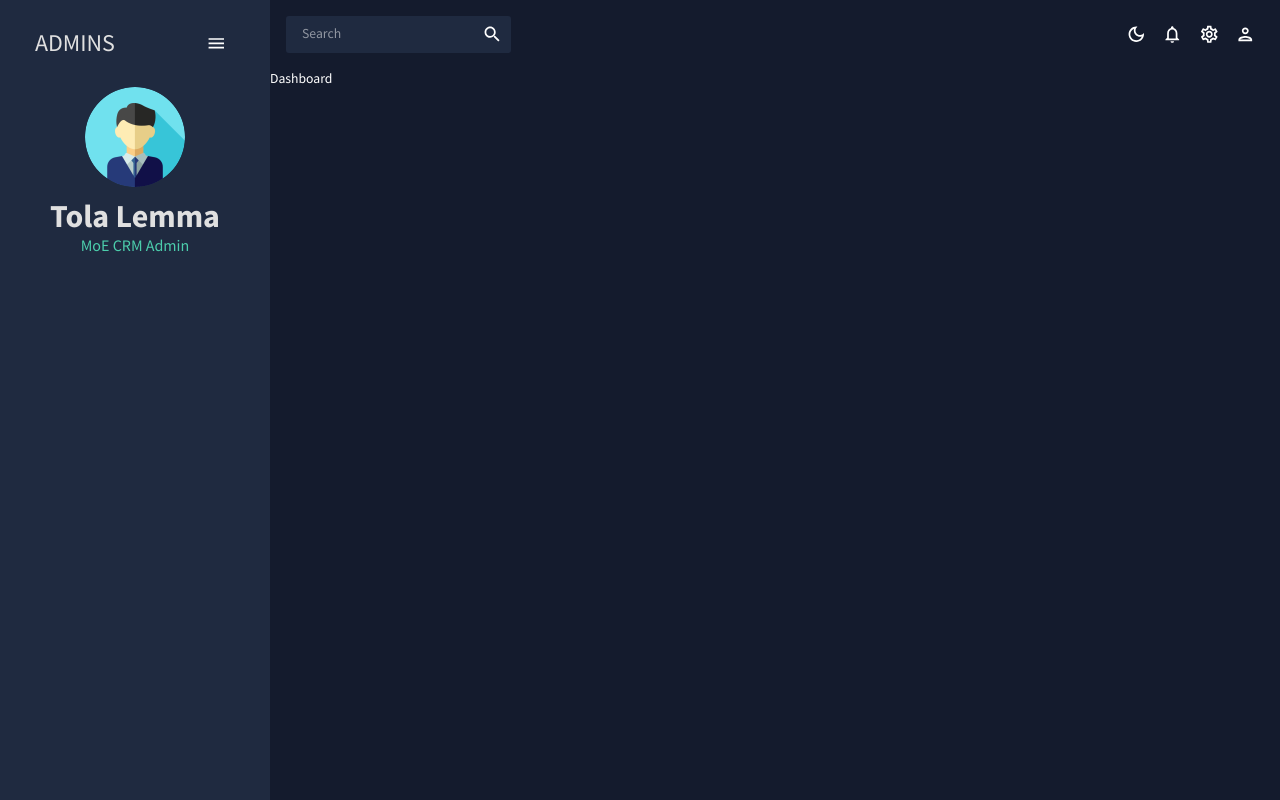
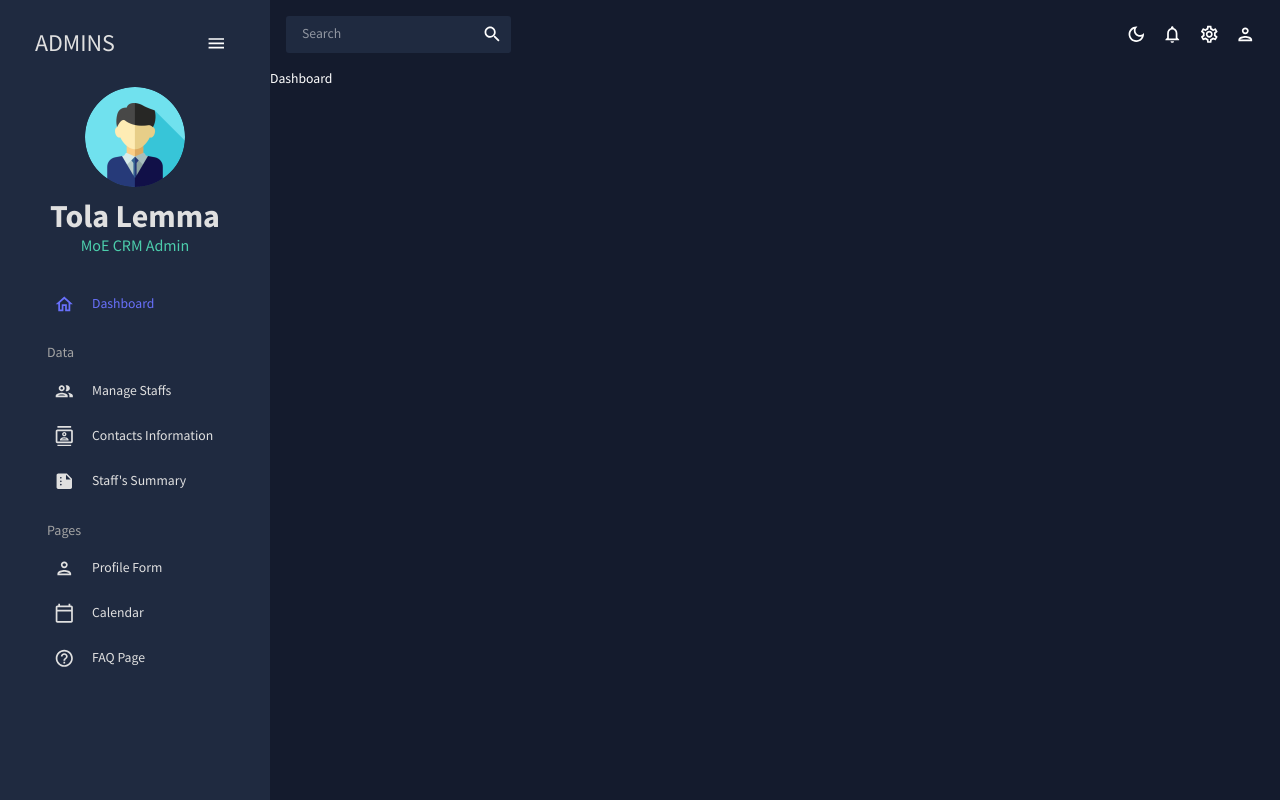
Before and after one commit to Tola-lemma/Customer-Relation-Management-For-Ministry-of-Education, a React (Create React App) app in the folder client/: page /admin in a window 1280 px wide. Built offline with nearby package versions, Linux system fonts and the light colour scheme.

Commit message:
feat:sideba item is all set

```diff
--- a/client/src/ClientContainer/Admin/Pages/global/Sidebar.jsx
+++ b/client/src/ClientContainer/Admin/Pages/global/Sidebar.jsx
@@ -2,18 +2,35 @@ import { useState } from "react";
 import { ProSidebar, Menu, MenuItem } from "react-pro-sidebar";
 import { Box, IconButton, Typography, useTheme } from "@mui/material";
 import { Link } from "react-router-dom";
-import'react-pro-sidebar/dist/css/styles.css'
+import "react-pro-sidebar/dist/css/styles.css";
 import { tokens } from "../../theme";
 import HomeOutlinedIcon from "@mui/icons-material/HomeOutlined";
 import PeopleOutlinedIcon from "@mui/icons-material/PeopleOutlined";
 import ContactsOutlinedIcon from "@mui/icons-material/ContactsOutlined";
-import ReceiptOutlinedIcon from "@mui/icons-material/ReceiptOutlined";
+import SummarizeIcon from "@mui/icons-material/Summarize";
 import PersonOutlinedIcon from "@mui/icons-material/PersonOutlined";
 import CalendarTodayOutlinedIcon from "@mui/icons-material/CalendarTodayOutlined";
 import HelpOutlineOutlinedIcon from "@mui/icons-material/HelpOutlineOutlined";
-import TimelineOutlinedIcon from "@mui/icons-material/TimelineOutlined";
 import MenuOutlinedIcon from "@mui/icons-material/MenuOutlined";
-import adminProfilePicture from '../../../.././assets/images/admin.png';
+import adminProfilePicture from "../../../.././assets/images/admin.png";
+
+const Item = ({ title, to, icon, selected, setSelected }) => {
+  const theme = useTheme();
+  const colors = tokens(theme.palette.mode);
+  return (
+    <MenuItem
+      active={selected === title}
+      style={{
+        color: colors.grey[100],
+      }}
+      onClick={() => setSelected(title)}
+      icon={icon}
+    >
+      <Typography>{title}</Typography>
+      <Link to={to} />
+    </MenuItem>
+  );
+};
 export const Sidebar = () => {
   const theme = useTheme();
   const colors = tokens(theme.palette.mode);
@@ -37,7 +54,8 @@ export const Sidebar = () => {
         "& .pro-menu-item.active": {
           color: "#6870fa !important",
         },
-    }}>
+      }}
+    >
       <ProSidebar collapsed={isCollapsed}>
         <Menu iconShape="square">
           {/* LOGO AND MENU ICON */}
@@ -92,9 +110,76 @@ export const Sidebar = () => {
               </Box>
             </Box>
           )}
+          {/* MENU ITEMS */}
+          <Box paddingLeft={isCollapsed ? undefined : "10%"}>
+            <Item
+              title="Dashboard"
+              to="/admin"
+              icon={<HomeOutlinedIcon />}
+              selected={selected}
+              setSelected={setSelected}
+            />
 
+            <Typography
+              variant="h6"
+              color={colors.grey[300]}
+              sx={{ m: "15px 0 5px 20px" }}
+            >
+              Data
+            </Typography>
+            <Item
+              title="Manage Staffs"
+              to="/admin/team"
+              icon={<PeopleOutlinedIcon />}
+              selected={selected}
+              setSelected={setSelected}
+            />
+            <Item
+              title="Contacts Information"
+              to="/admin/contacts"
+              icon={<ContactsOutlinedIcon />}
+              selected={selected}
+              setSelected={setSelected}
+            />
+            <Item
+              title="Staff's Summary"
+              to="/admin/staff_summary"
+              icon={<SummarizeIcon />}
+              selected={selected}
+              setSelected={setSelected}
+            />
+
+            <Typography
+              variant="h6"
+              color={colors.grey[300]}
+              sx={{ m: "15px 0 5px 20px" }}
+            >
+              Pages
+            </Typography>
+            <Item
+              title="Profile Form"
+              to="/admin/form"
+              icon={<PersonOutlinedIcon />}
+              selected={selected}
+              setSelected={setSelected}
+            />
+            <Item
+              title="Calendar"
+              to="/admin/calendar"
+              icon={<CalendarTodayOutlinedIcon />}
+              selected={selected}
+              setSelected={setSelected}
+            />
+            <Item
+              title="FAQ Page"
+              to="/admin/faq"
+              icon={<HelpOutlineOutlinedIcon />}
+              selected={selected}
+              setSelected={setSelected}
+            />
+          </Box>
         </Menu>
       </ProSidebar>
     </Box>
-  )
-}
+  );
+};
```
Lines whose indentation alone changed are shown as unchanged.
